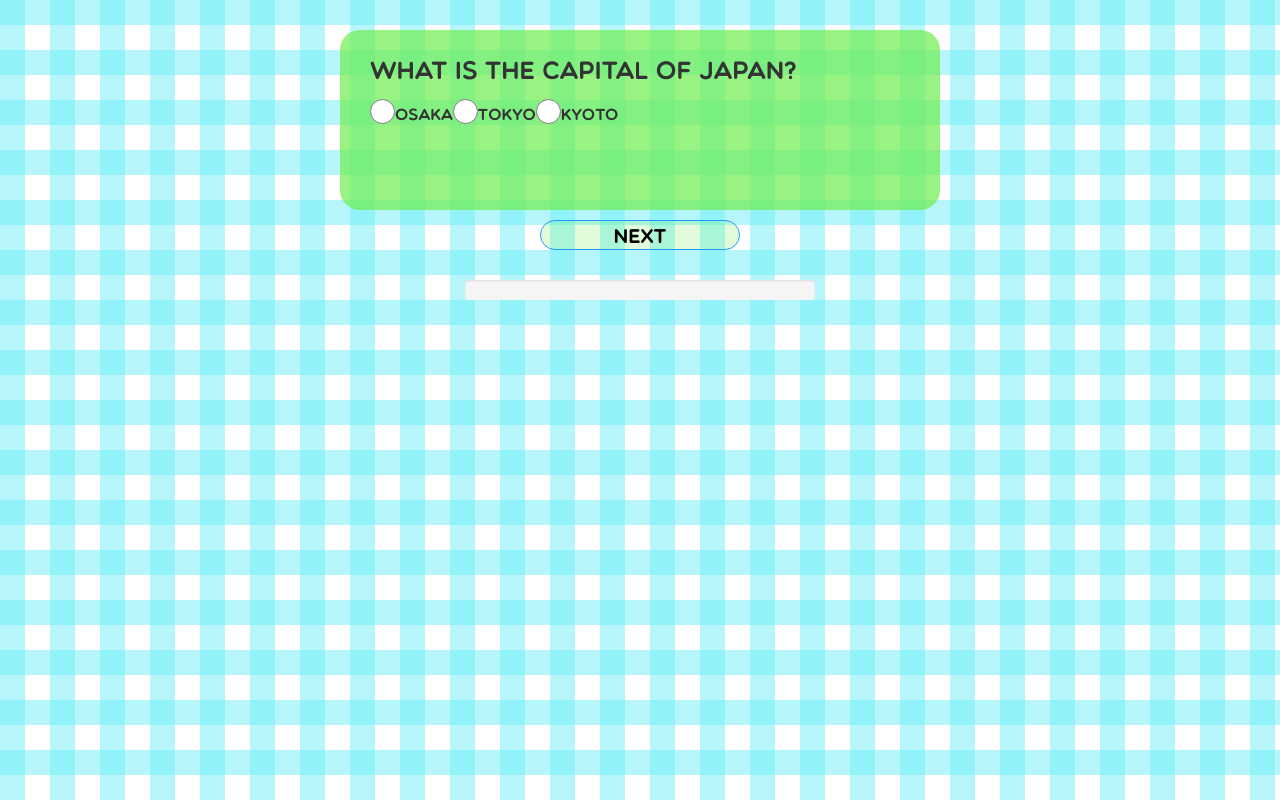
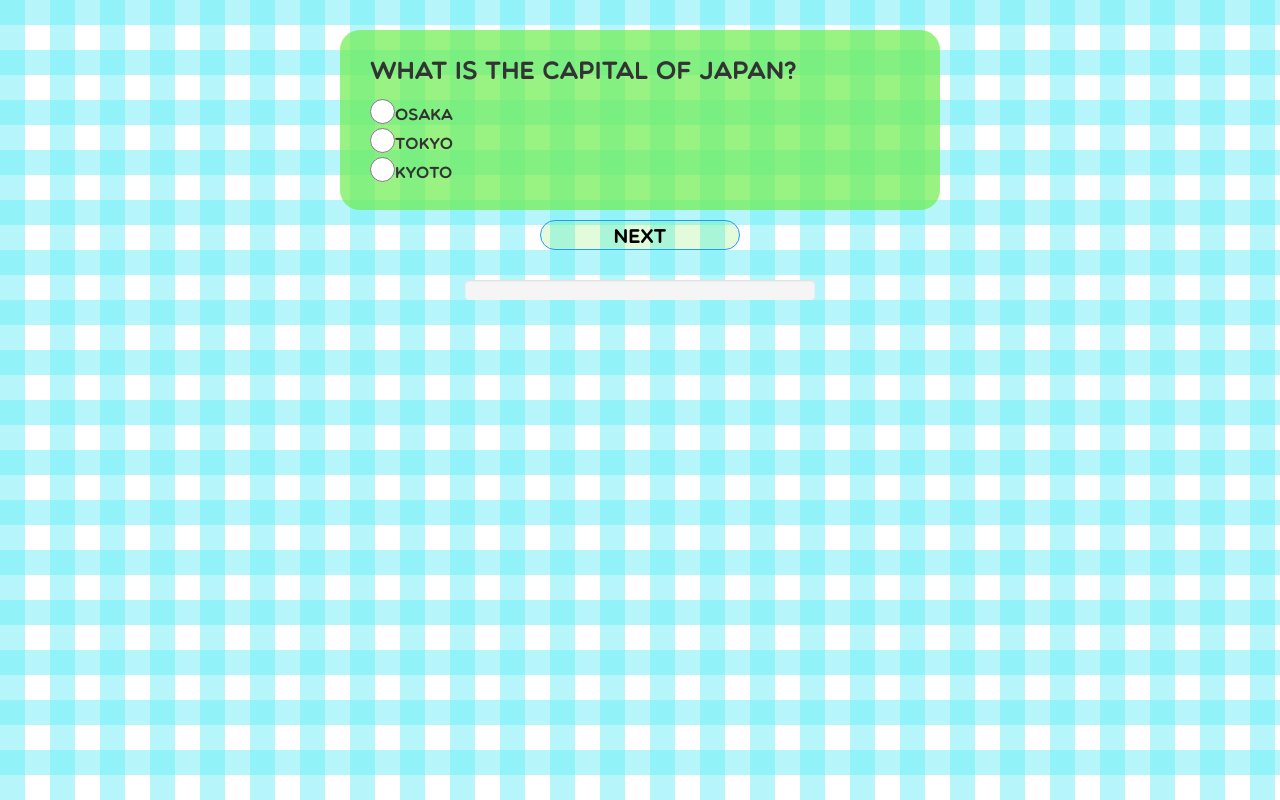
Before and after one commit to bradym80/dynamic_quiz, a plain HTML site: page index.html in a window 1280 px wide. Both pictures are taken after a click on the button "START". Drawn offline with nearby package versions, Linux system fonts and the light colour scheme; a web font is replaced by a local one.

Commit message:
label css added

```diff
--- a/app.css
+++ b/app.css
@@ -109,6 +109,10 @@ input {
   vertical-align: -28%;
 }
 
+label {
+  display: block;
+}
+
 #statistics {
   width: 500px;
   margin: auto;
--- a/app.js
+++ b/app.js
@@ -72,9 +72,6 @@ $(document).ready(function(){
 
         var question_choices = document.createTextNode(questions[count].choices[i]);
         generated_label.appendChild(question_choices);
-
-        // jQuery
-        //question.appendChild('<label><input type="radio" name="choice" value="'+ i +'"> '+ questions[count].choices[i] +'</label><br>');
       }
     } else {
       remove_all_childnodes(question);
```
